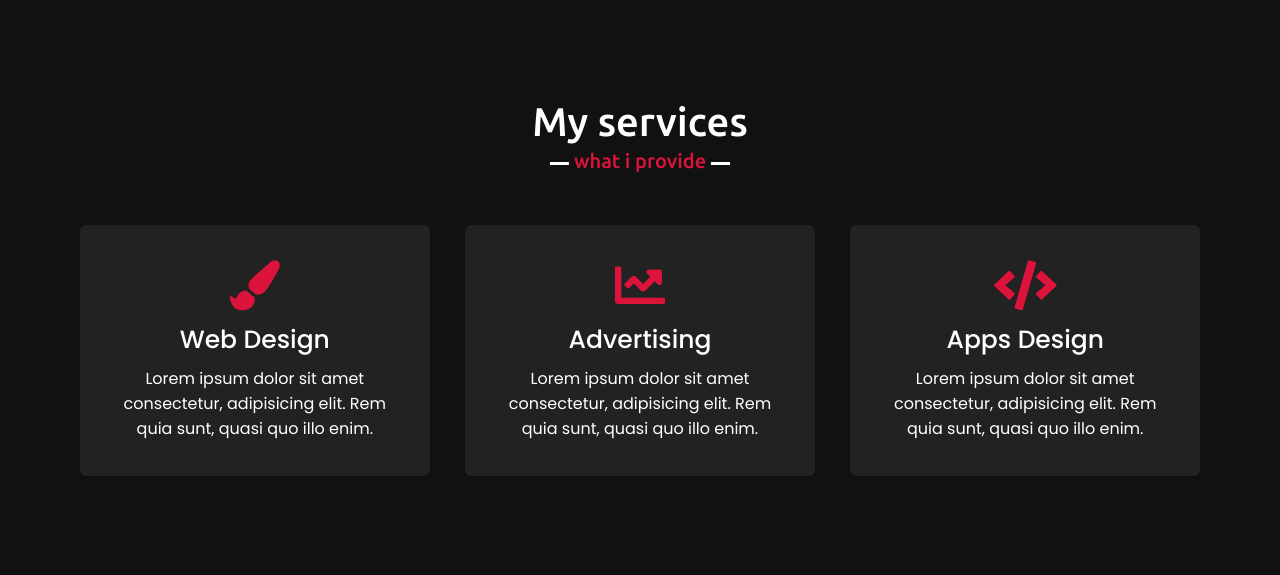
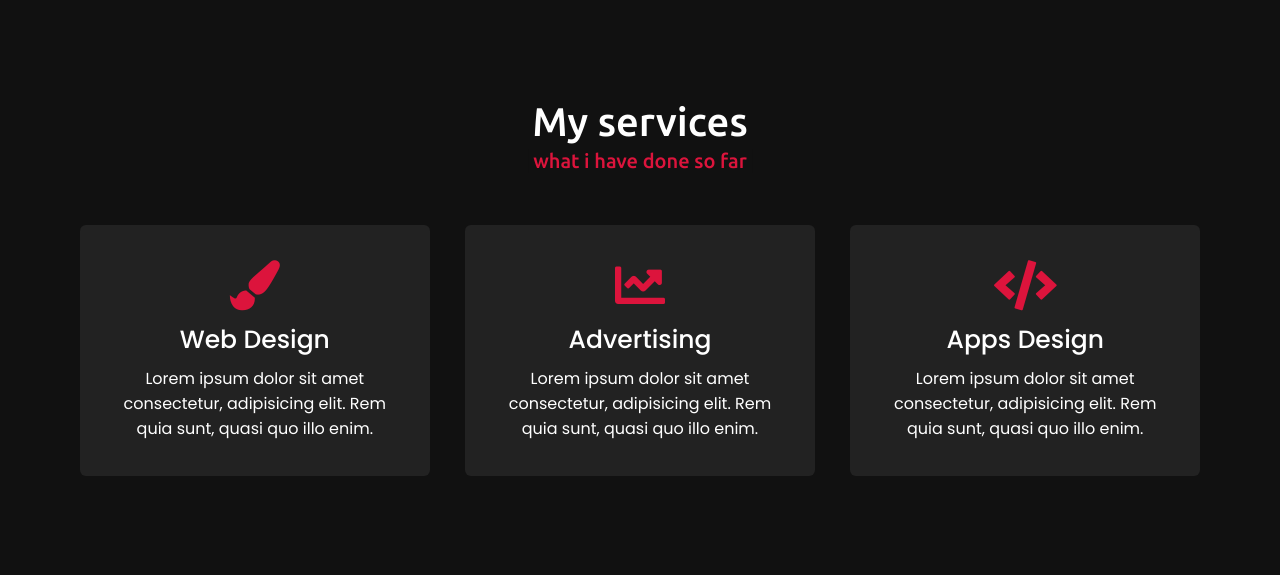
Before and after one commit to 19p61a0413/19p61a0413.github.io, a PHP site: page / in a window 1280 px wide. Shown: the part 1534-2109 px from the top of the page. Run offline with PHP 8.4, Linux system fonts and the light colour scheme.

Commit message:
Update style.css

```diff
--- a/style.css
+++ b/style.css
@@ -269,7 +269,7 @@ section .title::after{
 .services .title::after,
 .teams .title::after{
     background: #111;
-    content: "what i provide";
+    content: "what i have done so far";
 }
 .services .serv-content .card{
     width: calc(33% - 20px);
```
